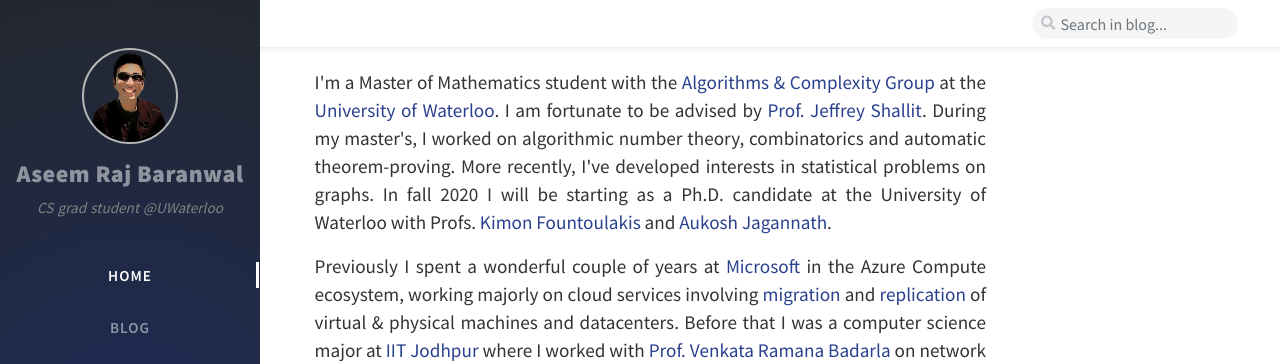
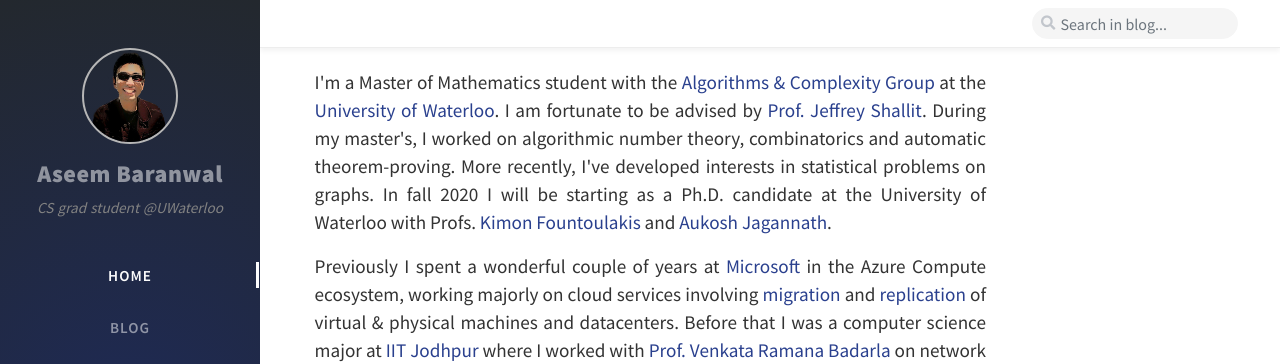
Before and after one commit to aseemrb/aseemrb.github.io, a Jekyll site: the page built from index.html, in a window 1280 px wide. Shown: the top 364 px of the page. Built offline with Jekyll 4.4.1, drawn with Linux system fonts in a browser that asks for light colours; nearby versions of some CDN libraries; comment, search, counter and statistics services are not loaded.

Commit message:
drop middle name

```diff
--- a/_config.yml
+++ b/_config.yml
@@ -1,4 +1,4 @@
-title: Aseem Raj Baranwal                          # the main title
+title: Aseem Baranwal                          # the main title
 
 tagline: CS grad student @UWaterloo  # it will display as the sub-title
 
@@ -10,7 +10,7 @@ author: Aseem Raj Baranwal                  # change to your full name
 avatar: /assets/img/sample/avatar.png   # support internet resources
 username: aseemrb
 social:
-  name: Aseem Raj Baranwal                  # it will shows as the copyright owner in Footer
+  name: Aseem Baranwal                  # it will shows as the copyright owner in Footer
   email:             # change to your email address
   links:
     # The first element serves as the copyright owner's link
@@ -20,7 +20,7 @@ social:
     # - https://www.facebook.com/username
     - https://www.linkedin.com/in/aseemrb
 
-google_site_verification: google_meta_tag_verification # change to your verification string
+google_site_verification: nsG3qKlqEDLBSJpUvt4S6c5WybareI8C8FVJiXEYnWc # change to your verification string
 
 #--------------------------
 
```
